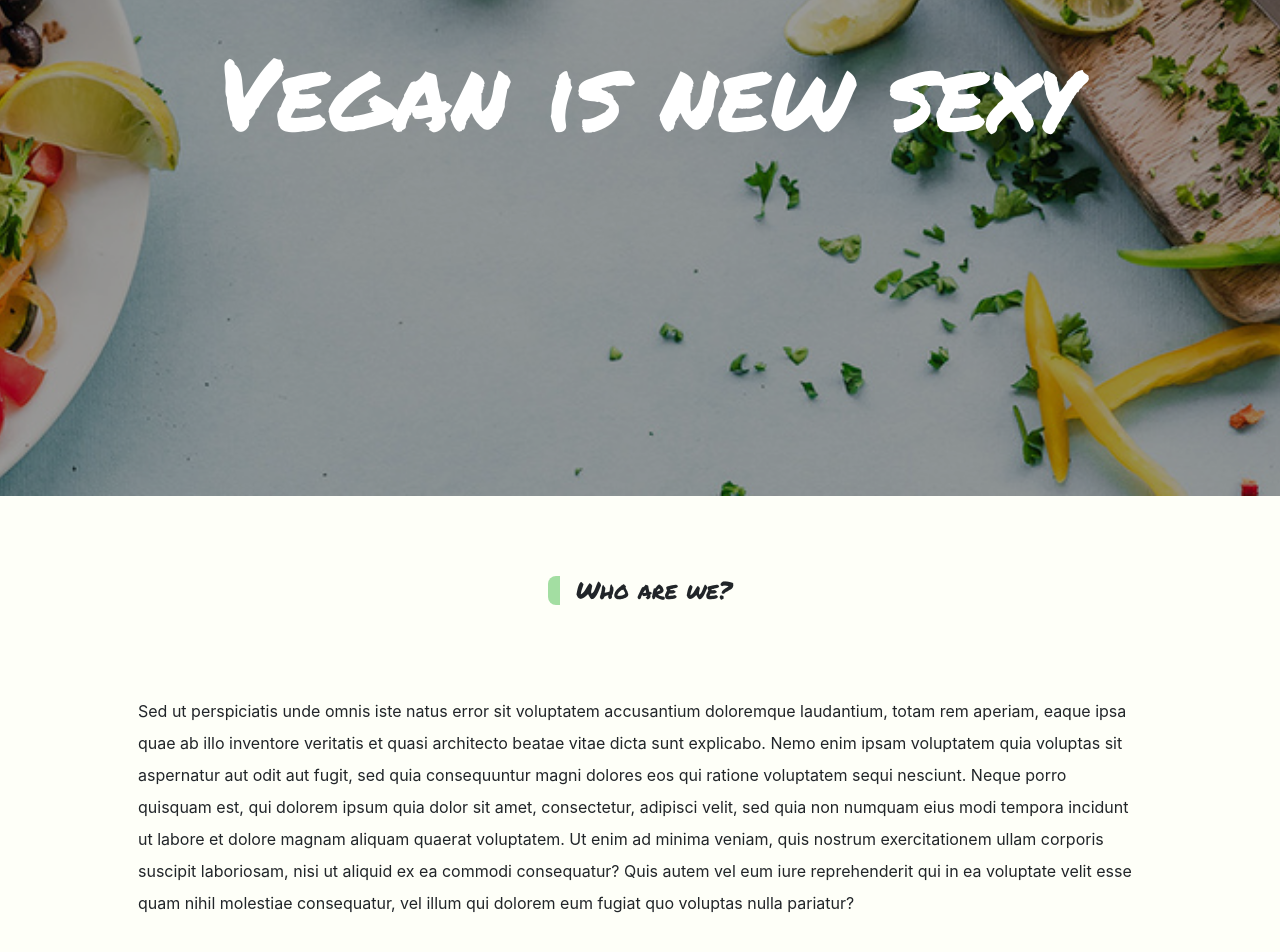
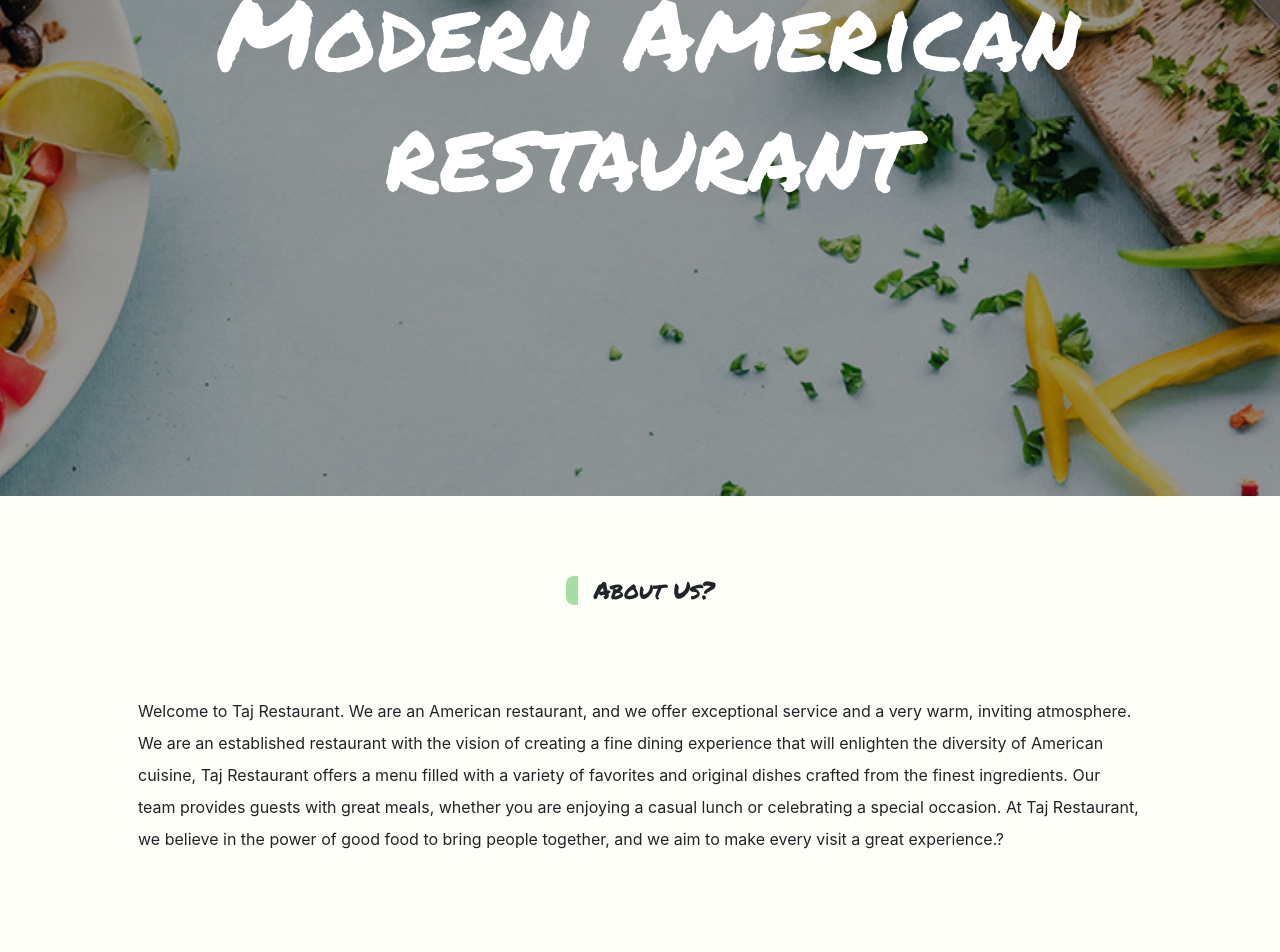
Before and after one commit to lanru2001/rest, a React (Create React App) app in the folder frontend/: page / in a window 1280 px wide. Shown: the part 360-1312 px from the top of the page. Built offline with nearby package versions, Linux system fonts and the light colour scheme.

Commit message:
Update HomePage.js

```diff
--- a/frontend/src/pages/HomePage/HomePage.js
+++ b/frontend/src/pages/HomePage/HomePage.js
@@ -286,13 +286,13 @@ export default function HomePage() {
     return (
         <Root>
             <Banner>
-                <h1>Vegan is new sexy</h1>
+                <h1>Modern American restaurant</h1>
                 <Action to={ user ? "/reserve" : "/login"}>Reserve my table today</Action>
             </Banner>
             <MainBody>
                 <Intro>
-                    <Title data-aos="fade-up">Who are we?</Title>
-                    <Description data-aos="fade-up">Sed ut perspiciatis unde omnis iste natus error sit voluptatem accusantium doloremque laudantium, totam rem aperiam, eaque ipsa quae ab illo inventore veritatis et quasi architecto beatae vitae dicta sunt explicabo. Nemo enim ipsam voluptatem quia voluptas sit aspernatur aut odit aut fugit, sed quia consequuntur magni dolores eos qui ratione voluptatem sequi nesciunt. Neque porro quisquam est, qui dolorem ipsum quia dolor sit amet, consectetur, adipisci velit, sed quia non numquam eius modi tempora incidunt ut labore et dolore magnam aliquam quaerat voluptatem. Ut enim ad minima veniam, quis nostrum exercitationem ullam corporis suscipit laboriosam, nisi ut aliquid ex ea commodi consequatur? Quis autem vel eum iure reprehenderit qui in ea voluptate velit esse quam nihil molestiae consequatur, vel illum qui dolorem eum fugiat quo voluptas nulla pariatur?</Description>
+                    <Title data-aos="fade-up">About Us?</Title>
+                    <Description data-aos="fade-up">Welcome to Taj Restaurant. We are an American restaurant, and we offer exceptional service and a very warm, inviting atmosphere. We are an established restaurant with the vision of creating a fine dining experience that will enlighten the diversity of American cuisine, Taj Restaurant offers a menu filled with a variety of favorites and original dishes crafted from the finest ingredients. Our team provides guests with great meals, whether you are enjoying a casual lunch or celebrating a special occasion. At Taj Restaurant, we believe in the power of good food to bring people together, and we aim to make every visit a great experience.?</Description>
                 </Intro>
                 <RecommendMenu>
                     <Title data-aos="fade-up">Chef's special</Title>
```
